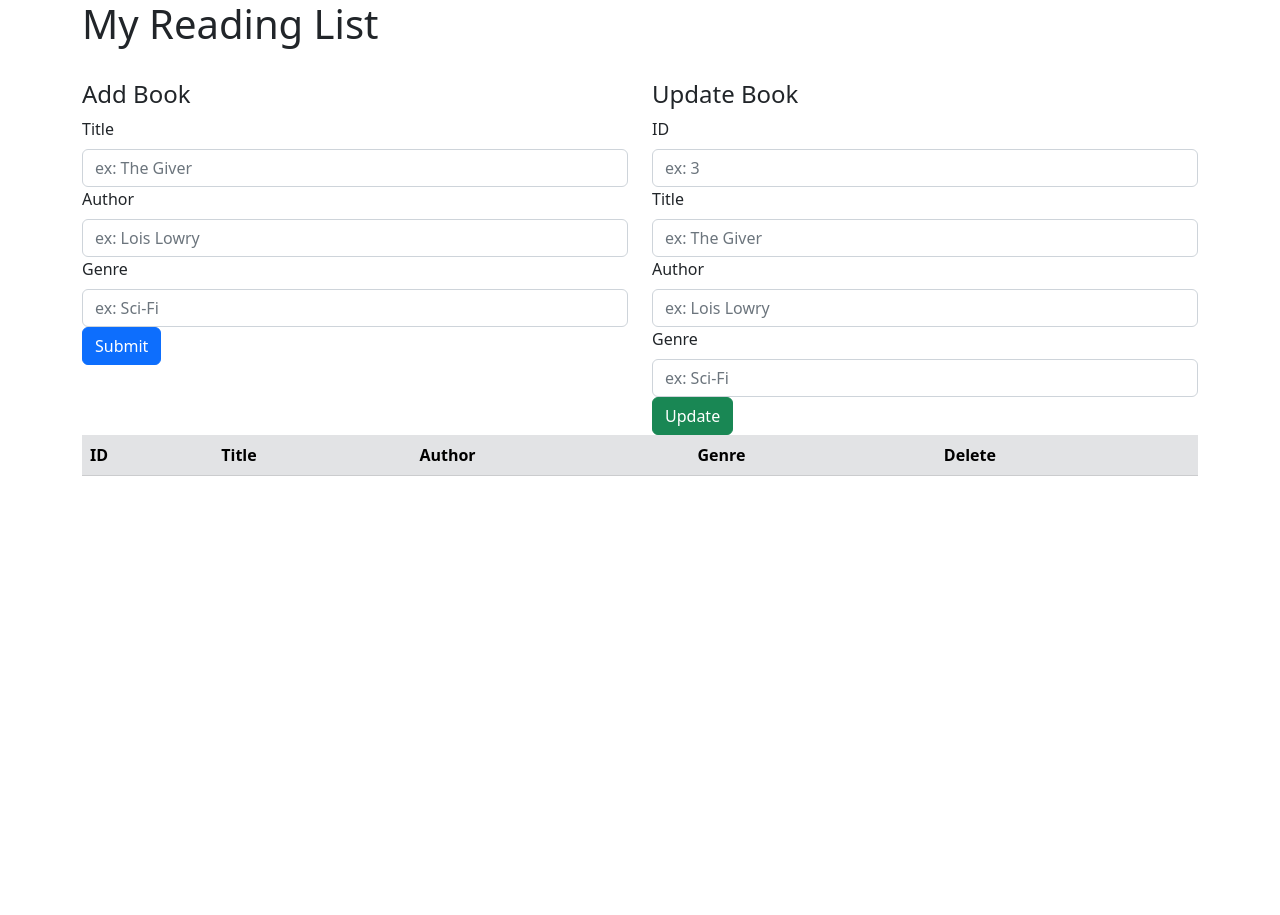
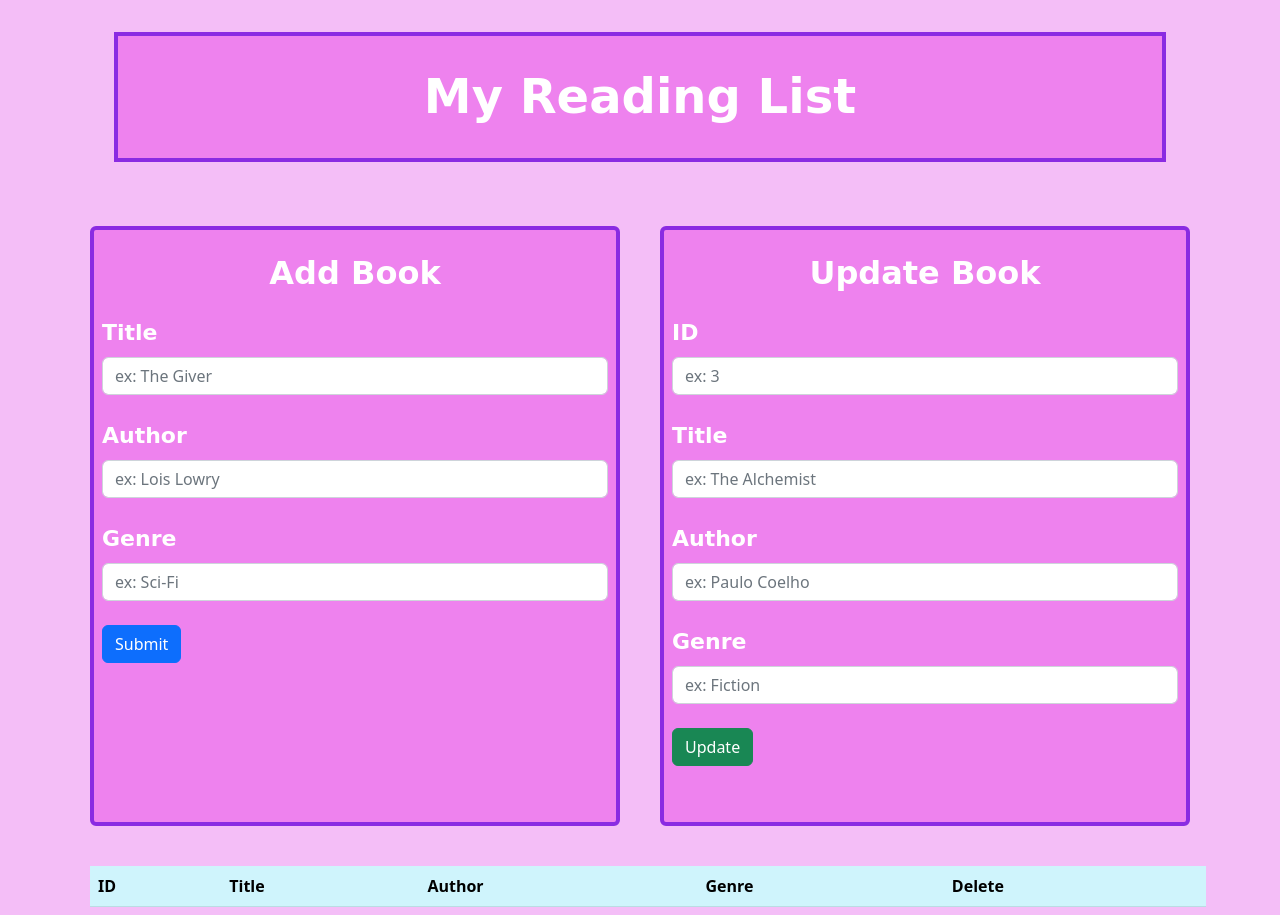
Before and after one commit to mercurial-fish/CRUD_app, a website: page CRUDapp.html in a window 1280 px wide. Before the commit the page ends 800 px from the top, so only its background shows below. Drawn offline with nearby package versions, Linux system fonts and the light colour scheme; no server answers.

Commit message:
final project

```diff
--- a/CRUDapp.html
+++ b/CRUDapp.html
@@ -6,11 +6,6 @@ Use a form to post new entities.
 Build a way for users to update or delete entities
 Use Bootstrap and CSS to style your project.
 -->
-
-<!--TODO
-My Mock API - https://6441e96533997d3ef904aac0.mockapi.io/CRUD_App_API/books
-    a. Remember to keep id and data-attribute for JS, and classes for CSS
-4. Focus, first and foremost on the HTML/JS-->
 
 <!DOCTYPE html>
 <html lang="en">
@@ -23,45 +18,60 @@ My Mock API - https://6441e96533997d3ef904aac0.mockapi.io/CRUD_App_API/books
     <link rel="stylesheet" href="./styles.css">
 </head>
 <body class="container">
-    <h1>My Reading List</h1>
+    <h1 class="header">My Reading List</h1>
     <br>
+    <!--NOTE Used Bootstrap to put the forms into row and then into two separate columns. They will appear side by side on large screens,
+    then appear on top of one another as the screen gets smaller.-->
     <section class="row">
-        <form class="col-sm">
+        <div class="col-sm">
+            <form class="card p-2 m-2">
                 <div>
-                <h4>Add Book</h4>
+                    <h4 class="formHeader">Add Book</h4>
                 </div>
                 <div>
                     <label for="addTitle" class="form-label">Title</label>
                     <input id="addTitle" class="form-control" type="text" placeholder="ex: The Giver">
+                    <br>
                     <label for="addAuthor" class="form-label">Author</label>
                     <input id="addAuthor" class="form-control" type="text" placeholder="ex: Lois Lowry">
+                    <br>
                     <label for="addGenre" class="form-label">Genre</label>
                     <input id="addGenre" class="form-control" type="text" placeholder="ex: Sci-Fi">
+                    <br>
                     <button id="addBook" class="btn btn-primary">Submit</button>
                 </div>
             </form>
+        </div>
         <br>
-        <form class="col-sm">
+        <div class="col-sm">
+            <form class="card m-2 p-2">
                 <div>
-                <h4>Update Book</h4>
+                    <h4 class="formHeader">Update Book</h4>
                 </div>
                 <div>
                     <label for="updateID" class="form-label">ID</label>
                     <input id="updateID" class="form-control" type="text" placeholder="ex: 3">
+                    <br>
                     <label for="updateTitle" class="form-label">Title</label>
-                <input id="updateTitle" class="form-control" type="text" placeholder="ex: The Giver">
+                    <input id="updateTitle" class="form-control" type="text" placeholder="ex: The Alchemist">
+                    <br>
                     <label for="updateAuthor" class="form-label">Author</label>
-                <input id="updateAuthor" class="form-control" type="text" placeholder="ex: Lois Lowry">
+                    <input id="updateAuthor" class="form-control" type="text" placeholder="ex: Paulo Coelho">
+                    <br>
                     <label for="updateGenre" class="form-label">Genre</label>
-                <input id="updateGenre" class="form-control" type="text" placeholder="ex: Sci-Fi">
+                    <input id="updateGenre" class="form-control" type="text" placeholder="ex: Fiction">
+                    <br>
                     <button id="updateBook" class="btn btn-success">Update</button>
 
                 </div>
             </form>
+        </div>
     </section>
+    <br>
 
+    <!--NOTE decided to style the table with Bootstrap exclusively-->
     <section>
-        <table class="table table-secondary table-striped">
+        <table class="table table-info table-striped p-2 m-2">
             <thead>
                 <th>ID</th>
                 <th>Title</th>
--- a/index.js
+++ b/index.js
@@ -7,7 +7,10 @@ Use Bootstrap and CSS to style your project.*/
 
 const BOOKS_URL = "https://6441e96533997d3ef904aac0.mockapi.io/CRUD_App_API/books";
 
-$.get(BOOKS_URL).then(data =>
+/*NOTE - retrieves the data from the API, then goes through each object and adds it to the table body and adds a delete button
+that, when clicked will delete the piece of data from the API itself. The function it calls is further below */
+
+    $.get(BOOKS_URL).then(data =>
     data.map(book => {
         $("tbody").append(
             $(`
@@ -16,11 +19,15 @@ $.get(BOOKS_URL).then(data =>
                 <td>${book.title}</td>
                 <td>${book.author}</td>
                 <td>${book.genre}</td>
-                <td><button onclick="deleteBook(${book.id})">Delete</button></td>
+                <td><button class="btn btn-danger" onclick="deleteBook(${book.id})">Delete</button></td>
             </tr>
             `)
         )
     }))
+
+
+/*NOTE - calls on the id for the Submit button in the HTML. Then it sets up a function to be activated when the button is clicked/
+When the button is clicked, it will add the value of the input that has been put in fields called below */
 
     $("#addBook").on("click", () => {
         $.post(BOOKS_URL, {
@@ -30,15 +37,18 @@ $.get(BOOKS_URL).then(data =>
         })
     });
 
-    //FIXME - deletes the book, but it doesn't update until you refresh the page
+    /*NOTE - this function takes an id as its argument and uses that id to target the specific data it wants deleted from the API */
+
     function deleteBook(id) {
         $.ajax(`${BOOKS_URL}/${id}` , {
             method: "DELETE",
         });
     };
 
-    function updateList() {
-
+    /*NOTE - this function fetches the specific information based on the id number given and then allows us to enter in
+    new data for the id and update the API. Prevent default is used to stop the page refreshing before the information is submitted */
+    function updateList(e) {
+        e.preventDefault();
         let id = $("#updateID").val();
 
         fetch(`${BOOKS_URL}/${id}`, {
@@ -55,4 +65,5 @@ $.get(BOOKS_URL).then(data =>
       };
 
 
-      $("#updateBook").on("click", updateList);
+
+      $("#updateBook").on("click", (e) => updateList(e))
--- a/styles.css
+++ b/styles.css
@@ -3,4 +3,54 @@ Use an existing API with AJAX to interact with it.
 If you do not use an API, store the entities you will create, read, update, and delete in an array.
 Use a form to post new entities.
 Build a way for users to update or delete entities
-Use Bootstrap and CSS to style your project.
+Use Bootstrap and CSS to style your project. */
+
+/*NOTE - created a variable for the background color so I could change it one place vs. multiple places. Ultimately ended up
+using different colors for the background of the cards, but if I were to change that or add to the code in the future, it would give me
+that option*/
+
+:root {
+    --main-color: rgb(244, 190, 247);
+}
+
+body {
+    background-color: var(--main-color);
+}
+
+.header {
+    background-color: violet;
+    border: .25rem solid blueviolet;
+    color: white;
+    text-align: center;
+    padding: 2rem;
+    margin: 2rem;
+    font-size: 3rem;
+    font-family: "Itim", cursive;
+    font-weight: bold;
+}
+
+.formHeader {
+    color: white;
+    text-align: center;
+    padding: 1rem;
+    font-size: 2rem;
+    font-family: "Itim", cursive;
+    font-weight: bolder;
+}
+
+.form-label {
+    color: white;
+    text-align: center;
+    font-size: 22px;
+    font-family: "Itim", cursive;
+    font-weight: bolder;
+}
+
+/*NOTE - designed the cards to be the same size so it looks a little less lopsided*/
+
+.card {
+    display: flex;
+    background-color: violet;
+    border: .25rem solid blueviolet;
+    height: 600px;
+}
```
Also changed, not shown: 1 other file. Lines whose indentation alone changed are shown as unchanged.
